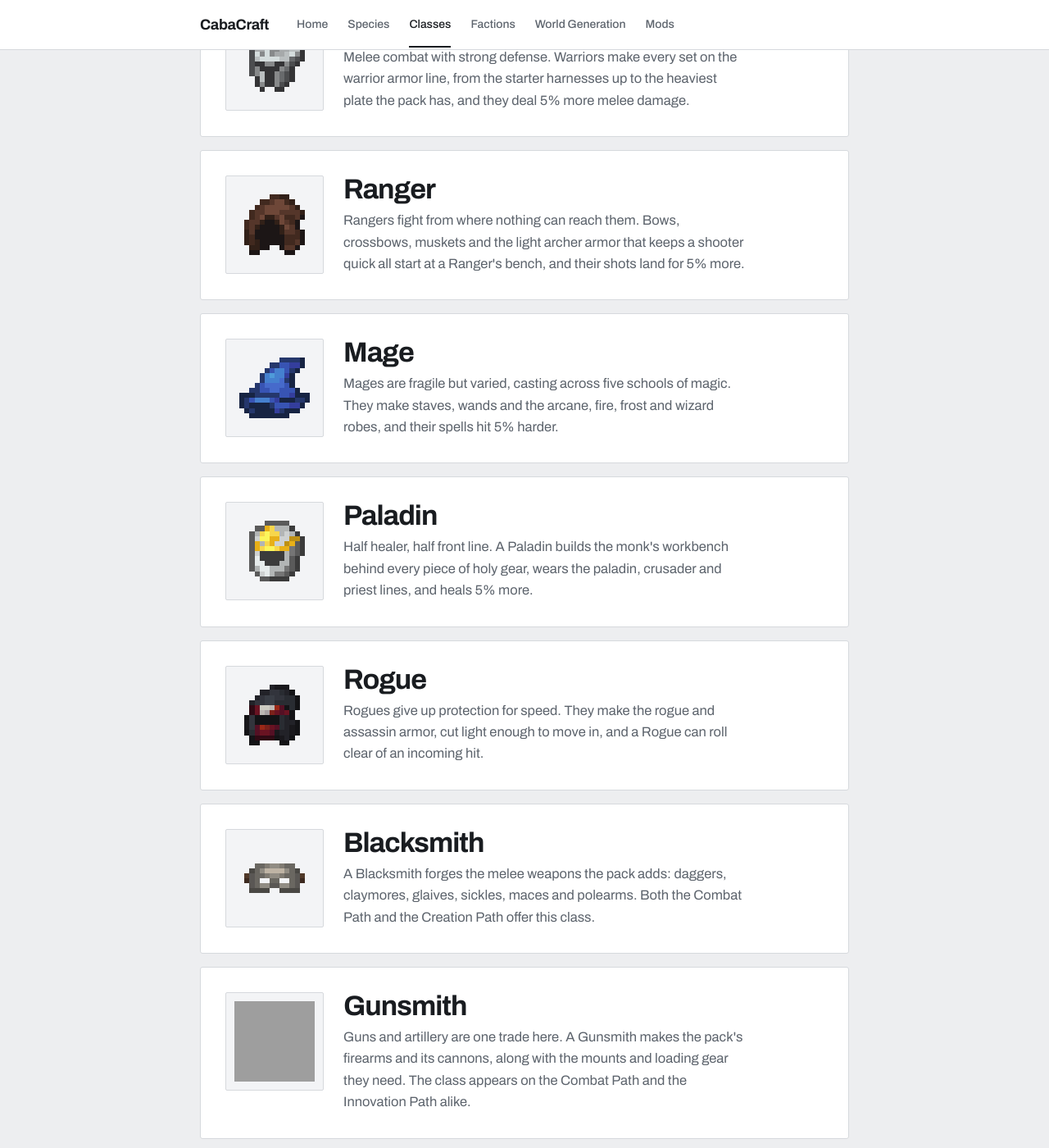
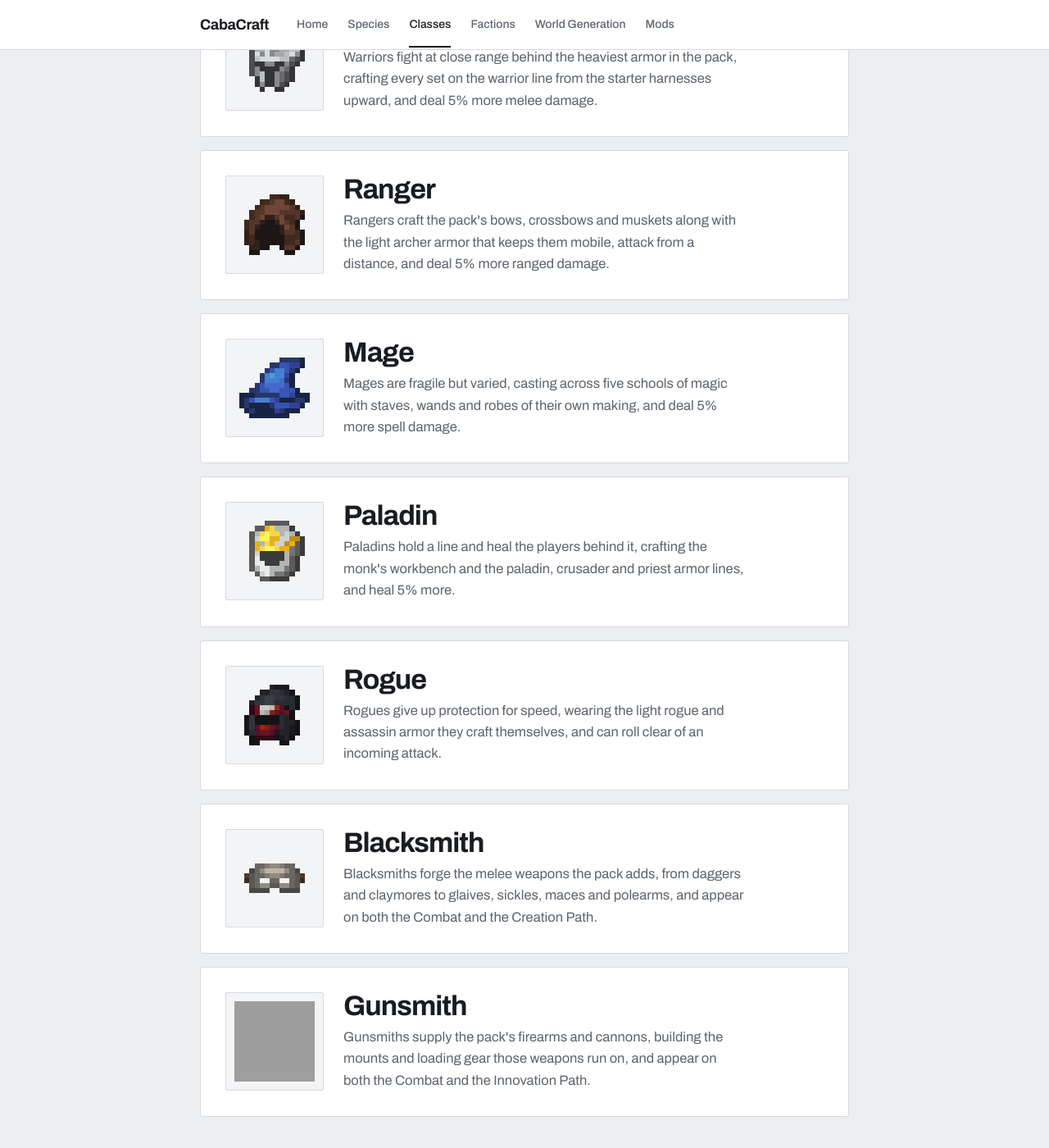
Before and after one commit to Carson-Frost/cabacraft-wiki, a Jekyll site: the page built from classes.md, in a window 1280 px wide and 1400 px high, scrolled down 510 px. Shown: the whole window at 82% size. Built offline with Jekyll 4.4.1, drawn with Linux system fonts in a browser that asks for light colours; after the commit the page ends 1888 px from its top, so only the background shows below that; grey boxes are pictures that could not be loaded.

Commit message:
classes: rewrite every description in the Terraria sentence shape

```diff
--- a/classes.md
+++ b/classes.md
@@ -23,7 +23,7 @@ intro: >-
     <img src="{{ '/icons/warrior.png' | relative_url }}" alt="">
     <div>
       <h2>Warrior</h2>
-      <p class="desc">Melee combat with strong defense. Warriors make every set on the warrior armor line, from the starter harnesses up to the heaviest plate the pack has, and they deal 5% more melee damage.</p>
+      <p class="desc">Warriors fight at close range behind the heaviest armor in the pack, crafting every set on the warrior line from the starter harnesses upward, and deal 5% more melee damage.</p>
     </div>
   </div>
 </article>
@@ -33,7 +33,7 @@ intro: >-
     <img src="{{ '/icons/ranger.png' | relative_url }}" alt="">
     <div>
       <h2>Ranger</h2>
-      <p class="desc">Rangers fight from where nothing can reach them. Bows, crossbows, muskets and the light archer armor that keeps a shooter quick all start at a Ranger's bench, and their shots land for 5% more.</p>
+      <p class="desc">Rangers craft the pack's bows, crossbows and muskets along with the light archer armor that keeps them mobile, attack from a distance, and deal 5% more ranged damage.</p>
     </div>
   </div>
 </article>
@@ -43,7 +43,7 @@ intro: >-
     <img src="{{ '/icons/mage.png' | relative_url }}" alt="">
     <div>
       <h2>Mage</h2>
-      <p class="desc">Mages are fragile but varied, casting across five schools of magic. They make staves, wands and the arcane, fire, frost and wizard robes, and their spells hit 5% harder.</p>
+      <p class="desc">Mages are fragile but varied, casting across five schools of magic with staves, wands and robes of their own making, and deal 5% more spell damage.</p>
     </div>
   </div>
 </article>
@@ -53,7 +53,7 @@ intro: >-
     <img src="{{ '/icons/paladin.png' | relative_url }}" alt="">
     <div>
       <h2>Paladin</h2>
-      <p class="desc">Half healer, half front line. A Paladin builds the monk's workbench behind every piece of holy gear, wears the paladin, crusader and priest lines, and heals 5% more.</p>
+      <p class="desc">Paladins hold a line and heal the players behind it, crafting the monk's workbench and the paladin, crusader and priest armor lines, and heal 5% more.</p>
     </div>
   </div>
 </article>
@@ -63,7 +63,7 @@ intro: >-
     <img src="{{ '/icons/rogue.png' | relative_url }}" alt="">
     <div>
       <h2>Rogue</h2>
-      <p class="desc">Rogues give up protection for speed. They make the rogue and assassin armor, cut light enough to move in, and a Rogue can roll clear of an incoming hit.</p>
+      <p class="desc">Rogues give up protection for speed, wearing the light rogue and assassin armor they craft themselves, and can roll clear of an incoming attack.</p>
     </div>
   </div>
 </article>
@@ -73,7 +73,7 @@ intro: >-
     <img src="{{ '/icons/blacksmith.png' | relative_url }}" alt="">
     <div>
       <h2>Blacksmith</h2>
-      <p class="desc">A Blacksmith forges the melee weapons the pack adds: daggers, claymores, glaives, sickles, maces and polearms. Both the Combat Path and the Creation Path offer this class.</p>
+      <p class="desc">Blacksmiths forge the melee weapons the pack adds, from daggers and claymores to glaives, sickles, maces and polearms, and appear on both the Combat and the Creation Path.</p>
     </div>
   </div>
 </article>
@@ -83,7 +83,7 @@ intro: >-
     <img src="{{ '/icons/gunsmith.png' | relative_url }}" alt="">
     <div>
       <h2>Gunsmith</h2>
-      <p class="desc">Guns and artillery are one trade here. A Gunsmith makes the pack's firearms and its cannons, along with the mounts and loading gear they need. The class appears on the Combat Path and the Innovation Path alike.</p>
+      <p class="desc">Gunsmiths supply the pack's firearms and cannons, building the mounts and loading gear those weapons run on, and appear on both the Combat and the Innovation Path.</p>
     </div>
   </div>
 </article>
@@ -96,7 +96,7 @@ intro: >-
     <img src="{{ '/icons/engineer.png' | relative_url }}" alt="">
     <div>
       <h2>Engineer</h2>
-      <p class="desc">Automation is the Engineer's trade. They build the shafts, gears, belts and powered machinery that run a job without a player standing over it.</p>
+      <p class="desc">Engineers automate the work everyone else does by hand, crafting the shafts, gears, belts and powered machinery that keep a job running with nobody present.</p>
     </div>
   </div>
 </article>
@@ -106,7 +106,7 @@ intro: >-
     <img src="{{ '/icons/machinist.png' | relative_url }}" alt="">
     <div>
       <h2>Machinist</h2>
-      <p class="desc">Airships. A Machinist assembles the propellers, bearings, burners and controls that hold one together, though it takes an Engineer's machinery before anything flies.</p>
+      <p class="desc">Machinists assemble airships from the propellers, bearings, burners and controls they build, though no vessel flies without an Engineer's machinery driving it.</p>
     </div>
   </div>
 </article>
@@ -116,7 +116,7 @@ intro: >-
     <img src="{{ '/icons/gunsmith.png' | relative_url }}" alt="">
     <div>
       <h2>Gunsmith</h2>
-      <p class="desc">Guns and artillery are one trade here. A Gunsmith makes the pack's firearms and its cannons, along with the mounts and loading gear they need. The class appears on the Combat Path and the Innovation Path alike.</p>
+      <p class="desc">Gunsmiths supply the pack's firearms and cannons, building the mounts and loading gear those weapons run on, and appear on both the Combat and the Innovation Path.</p>
     </div>
   </div>
 </article>
@@ -126,7 +126,7 @@ intro: >-
     <img src="{{ '/icons/originator.png' | relative_url }}" alt="">
     <div>
       <h2>Originator</h2>
-      <p class="desc">Powered machines need somewhere to draw from. An Originator makes the generators, solar panels, batteries and wiring that supply them.</p>
+      <p class="desc">Originators generate and store the pack's electricity, making the generators, solar panels, batteries and wiring every powered machine draws on.</p>
     </div>
   </div>
 </article>
@@ -136,7 +136,7 @@ intro: >-
     <img src="{{ '/icons/alchemist.png' | relative_url }}" alt="">
     <div>
       <h2>Alchemist</h2>
-      <p class="desc">Potions run through the Alchemist, who makes the brewing stations and every draught that comes off them. A brewing stand or a cauldron only works in an Alchemist's hands, their own potions last longer, and hostile ones wear off sooner.</p>
+      <p class="desc">Alchemists are the only class that can work a brewing stand or cauldron, crafting the brewing stations and the potions that come off them, and their own potions run longer while hostile ones fade sooner.</p>
     </div>
   </div>
 </article>
@@ -146,7 +146,7 @@ intro: >-
     <img src="{{ '/icons/enchanter.png' | relative_url }}" alt="">
     <div>
       <h2>Enchanter</h2>
-      <p class="desc">Every enchantment in this world stops at a ceiling. An Enchanter raises it by a level, and makes the ancient book that does it.</p>
+      <p class="desc">Enchanters raise the world's enchantment ceiling by a level, forging the ancient books that carry it.</p>
     </div>
   </div>
 </article>
@@ -159,7 +159,7 @@ intro: >-
     <img src="{{ '/icons/builder.png' | relative_url }}" alt="">
     <div>
       <h2>Builder</h2>
-      <p class="desc">Builders work at scale. A Builder makes the eight cutting stations that turn plain stone, wood and metal into hundreds of decorative variants, and reaches half a block further to place and break.</p>
+      <p class="desc">Builders work in bulk, owning the eight cutting stations that turn plain stone, wood and metal into hundreds of decorative variants, and reach half a block further to place and break.</p>
     </div>
   </div>
 </article>
@@ -169,7 +169,7 @@ intro: >-
     <img src="{{ '/icons/blacksmith.png' | relative_url }}" alt="">
     <div>
       <h2>Blacksmith</h2>
-      <p class="desc">A Blacksmith forges the melee weapons the pack adds: daggers, claymores, glaives, sickles, maces and polearms. Both the Combat Path and the Creation Path offer this class.</p>
+      <p class="desc">Blacksmiths forge the melee weapons the pack adds, from daggers and claymores to glaives, sickles, maces and polearms, and appear on both the Combat and the Creation Path.</p>
     </div>
   </div>
 </article>
@@ -179,7 +179,7 @@ intro: >-
     <img src="{{ '/icons/jeweler.png' | relative_url }}" alt="">
     <div>
       <h2>Jeweler</h2>
-      <p class="desc">Rings and necklaces sit in their own slots, next to armor rather than instead of it. A Jeweler makes the kit and cuts every piece that comes off it.</p>
+      <p class="desc">Jewelers cut the rings and necklaces that sit in their own slots alongside armor, and build the kit every piece comes off.</p>
     </div>
   </div>
 </article>
@@ -189,7 +189,7 @@ intro: >-
     <img src="{{ '/icons/cook.png' | relative_url }}" alt="">
     <div>
       <h2>Cook</h2>
-      <p class="desc">Food is what restores health here, so a meal counts for more than it does in ordinary Minecraft. A Cook runs the kitchen: the gristmill, cooking pot, cutting board, skillet and stove, and every dish that comes off them.</p>
+      <p class="desc">Cooks matter more in this pack than in ordinary Minecraft, since food is what restores health, and they run the whole kitchen from the gristmill and cooking pot to the cutting board, skillet and stove.</p>
     </div>
   </div>
 </article>
@@ -201,7 +201,7 @@ intro: >-
     <img src="{{ '/icons/angler.png' | relative_url }}" alt="">
     <div>
       <h2>Angler</h2>
-      <p class="desc">Fishing is the whole of it. An Angler makes every rod, hook and bobber in the pack, and works the catch minigame at a slower, more forgiving pace.</p>
+      <p class="desc">Anglers fish at a slower and more forgiving pace than the catch minigame usually allows, and craft every rod, hook and bobber the pack adds.</p>
     </div>
   </div>
 </article>
@@ -211,7 +211,7 @@ intro: >-
     <img src="{{ '/icons/archaeologist.png' | relative_url }}" alt="">
     <div>
       <h2>Archaeologist</h2>
-      <p class="desc">An Archaeologist digs up what the rest of the server walks over. Both of the pack's excavation systems want brushes and fine tools, and this class makes them.</p>
+      <p class="desc">Archaeologists excavate buried sites, making the brushes and fine tools both of the pack's dig systems need.</p>
     </div>
   </div>
 </article>
@@ -221,7 +221,7 @@ intro: >-
     <img src="{{ '/icons/bard.png' | relative_url }}" alt="">
     <div>
       <h2>Bard</h2>
-      <p class="desc">Bards play, and villagers listen. A Bard makes every instrument in the pack, and can put any villager without a profession to work.</p>
+      <p class="desc">Bards build and play every instrument the pack adds, and can put any villager without a profession to work.</p>
     </div>
   </div>
 </article>
@@ -231,7 +231,7 @@ intro: >-
     <img src="{{ '/icons/brewer.png' | relative_url }}" alt="">
     <div>
       <h2>Brewer</h2>
-      <p class="desc">Drink is a separate craft from the Alchemist's potions. A Brewer makes the keg, the mug and the hop crop, and the vessel that turns out ciders, wines, mead and pickles.</p>
+      <p class="desc">Brewers ferment drinks rather than brewing potions, making the keg, the mug, the hop crop and the vessel that turns out ciders, wines, mead and pickles.</p>
     </div>
   </div>
 </article>
@@ -241,7 +241,7 @@ intro: >-
     <img src="{{ '/icons/curator.png' | relative_url }}" alt="">
     <div>
       <h2>Curator</h2>
-      <p class="desc">Somebody has to keep the record. A Curator makes the camera and its film, the bestiary and its analyzer, the atlas and the diary.</p>
+      <p class="desc">Curators record what a server finds, crafting the camera and its film, the bestiary and its analyzer, the atlas and the diary.</p>
     </div>
   </div>
 </article>
@@ -251,7 +251,7 @@ intro: >-
     <img src="{{ '/icons/herbalist.png' | relative_url }}" alt="">
     <div>
       <h2>Herbalist</h2>
-      <p class="desc">Herbalists grow hemp and work everything that comes of it, from burlap and rope to pipes. The salves, oils and teas they prepare are remedies rather than potions, and no brewing stand touches them.</p>
+      <p class="desc">Herbalists grow hemp and everything that comes of it, from burlap and rope to pipes, and prepare salves, oils and teas that count as remedies rather than potions.</p>
     </div>
   </div>
 </article>
@@ -261,7 +261,7 @@ intro: >-
     <img src="{{ '/icons/shipwright.png' | relative_url }}" alt="">
     <div>
       <h2>Shipwright</h2>
-      <p class="desc">Shipwrights build what floats. All four ship builders belong to them, along with the pirate armor, which suits a sailor better than a ranger.</p>
+      <p class="desc">Shipwrights launch sailing ships, building all four ship builders along with the pirate armor set, which suits a sailor rather than a ranger.</p>
     </div>
   </div>
 </article>
@@ -271,7 +271,7 @@ intro: >-
     <img src="{{ '/icons/tailor.png' | relative_url }}" alt="">
     <div>
       <h2>Tailor</h2>
-      <p class="desc">Clothing is a trade of its own here. A Tailor makes the sewing kit and the sewing table, and every hat, coat, robe and pair of boots that comes off them.</p>
+      <p class="desc">Tailors sew the pack's hats, coats, robes and boots, and build the sewing kit and table those garments come off.</p>
     </div>
   </div>
 </article>
```
